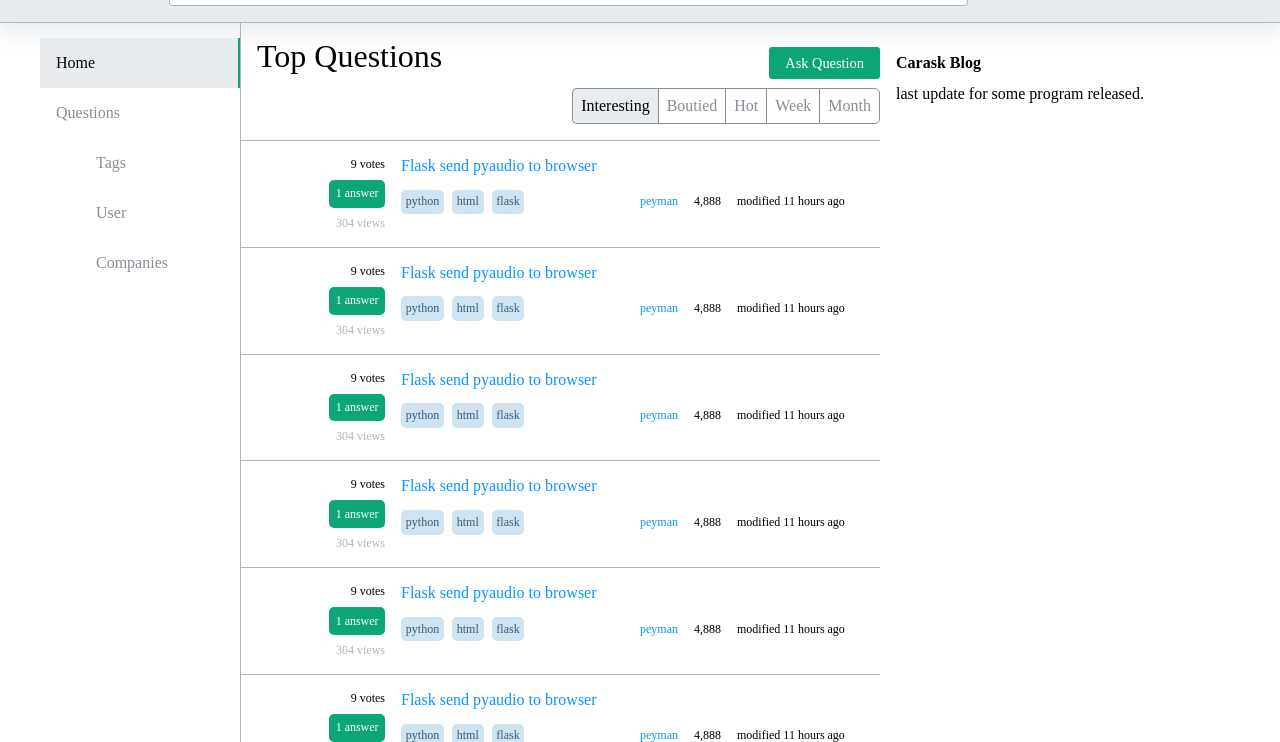
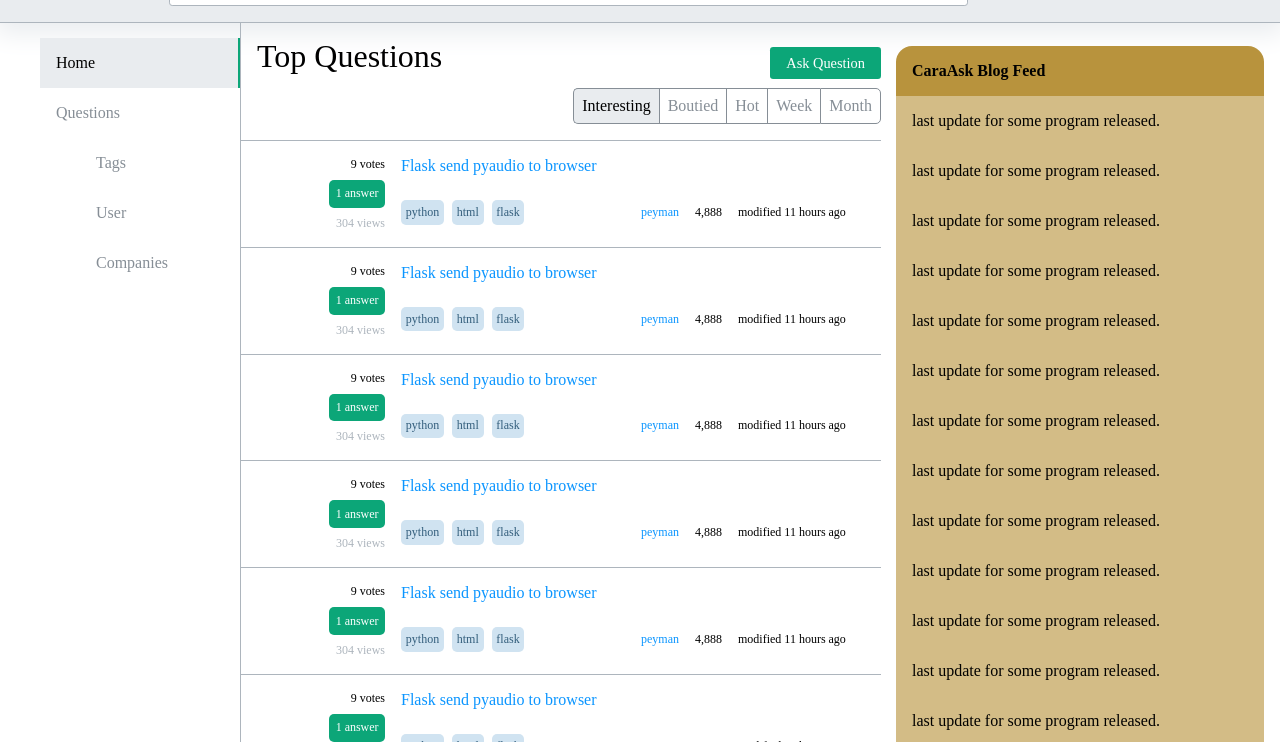
Before and after one commit to pzonouz/mywebsite, a plain HTML site: page index.html in a window 1280 px wide. Shown: the part 58-800 px from the top of the page. Drawn offline with Linux system fonts and the light colour scheme.

Commit message:
structure base on grid(but not working) switch to flex

```diff
--- a/css/style.css
+++ b/css/style.css
@@ -26,6 +26,12 @@
 /* 40.0px/2.50rem */
 :root {
   --main_color: #0ca678;
+  --triadic_color_1: #a6780c;
+  --triadic_color_1_tint: #745408;
+  --triadic_color_1_shade: #b8933d;
+  --triadic_color_1_shader: #d3bc86;
+  --triadic_color_2: #780ca6;
+  --triadic_color_2_tint: #540874;
   --accent_color_bg: #d0e3f1;
   --accent_color_bg_tint: #bbccd9;
   --accent_color: #335e7c;
@@ -76,8 +82,10 @@ nav {
   color: var(--gray_color);
   border: 1px solid var(--gray_color);
   border-radius: 0.2rem;
-  flex: 1;
+  /* flex: 1; */
   flex-grow: 1;
+  /* min-width: 30rem; */
+  /* max-width: 60rem; */
   display: flex;
   align-items: center;
   background-color: white;
@@ -132,6 +140,7 @@ aside li:hover {
 section {
   border-left: 1px solid var(--gray_color);
   /* padding-left: 1rem; */
+    width: 100%;
 }
 .active {
   background-color: var(--background_grey_color);
@@ -150,6 +159,8 @@ section {
   grid-row: 1;
   grid-column: 1;
   padding-left: 1rem;
+  word-wrap: break-word;
+  word-break: break-all;
 }
 .ask_question {
   grid-row: 1;
@@ -197,21 +208,39 @@ section {
   color: black !important;
 }
 .blog_news_container {
-  margin: 2rem 1rem;
+  display: flex;
+  flex-direction: column;
+  margin: 1.5rem 1rem;
 }
-article h1 {
+.blog_news_header {
+  color: var(black);
+  background-color: var(--triadic_color_1_shade);
   font-size: 1rem;
+  padding: 1rem;
+  border-top-right-radius: 1rem;
+  border-top-left-radius: 1rem;
+  font-weight: 700;
+}
+.blog_news {
+  background-color: var(--triadic_color_1_shader);
+  padding: 1rem 1rem;
+  color: black;
+}
+.blog_news:hover {
+  cursor: pointer;
+  color: gray;
 }
 /* ################# */
 /* ####Questions#### */
 /* ################# */
 .question {
   display: grid;
-  grid-template-rows: 1rem;
+  grid-auto-rows: minmax(10rem, auto);
+  /* grid-template-rows: 1rem; */
   grid-template-columns: 10rem auto 15rem;
   grid-auto-rows: 1fr;
   border-bottom: 1px solid var(--gray_color);
-    padding: 1rem 0;;
+  padding: 1rem 0;
 }
 .question_left {
   display: flex;
@@ -249,7 +278,7 @@ article h1 {
   font-size: 0.75rem;
   border-radius: 5px;
 }
-.question_tag:hover{
+.question_tag:hover {
   background-color: var(--accent_color_bg_tint);
   cursor: pointer;
 }
@@ -262,10 +291,10 @@ article h1 {
   font-size: 0.75rem;
   align-self: center;
 }
-.author div:first-child{
+.author div:first-child {
   color: var(--link_color);
 }
-.author div:first-child:hover{
+.author div:first-child:hover {
   color: var(--link_color_shade);
   cursor: pointer;
 }
@@ -273,8 +302,27 @@ article h1 {
   grid-row: 1;
   grid-column: 2;
   color: var(--link_color);
+  /* min-width: 15rem; */
 }
 .question_title:hover {
-    color:var(--link_color_shade);
+  color: var(--link_color_shade);
   cursor: pointer;
 }
+footer{
+    grid-row: 3;
+    grid-column: 1 / 4;
+}
+
+/* ################# */
+/* ##Media Quesries## */
+/* ################# */
+@media (max-width: 1230px)
+{
+    body{
+        grid-template-columns: 15rem auto !important;
+    }
+    article{
+        display: none;
+    }
+
+}
--- a/index.html
+++ b/index.html
@@ -237,7 +237,20 @@
     </section>
     <article>
       <div class="blog_news_container">
-        <h1>Carask Blog</h1>
+        <div class="blog_news_header">CaraAsk Blog Feed</div>
+        <div class="blog_news">last update for some program released.</div>
+        <div class="blog_news">last update for some program released.</div>
+        <div class="blog_news">last update for some program released.</div>
+        <div class="blog_news">last update for some program released.</div>
+        <div class="blog_news">last update for some program released.</div>
+        <div class="blog_news">last update for some program released.</div>
+        <div class="blog_news">last update for some program released.</div>
+        <div class="blog_news">last update for some program released.</div>
+        <div class="blog_news">last update for some program released.</div>
+        <div class="blog_news">last update for some program released.</div>
+        <div class="blog_news">last update for some program released.</div>
+        <div class="blog_news">last update for some program released.</div>
+        <div class="blog_news">last update for some program released.</div>
         <div class="blog_news">last update for some program released.</div>
       </div>
     </article>
```
Lines whose indentation alone changed are shown as unchanged.
